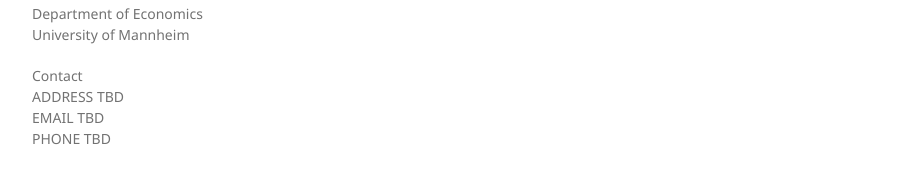
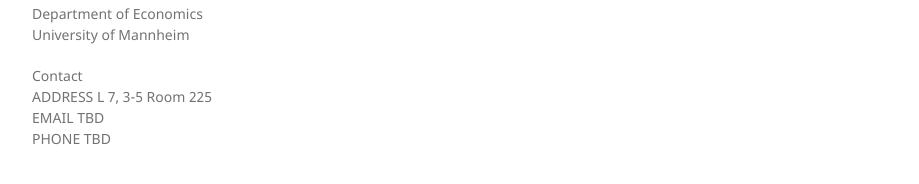
Before and after one commit to kimdukgyoo/kimdukgyoo.github.io, a Jekyll site: the page built from index.md, in a window 1280 px wide. Shown: the part 555-739 px from the top of the page, without its empty margins (178-1097 px from the left). Built offline with Jekyll 4.4.1, drawn with Linux system fonts in a browser that asks for light colours; our own code applies the rules of GitHub Pages for plain Markdown files.

Commit message:
Update default.html

```diff
--- a/_layouts/default.html
+++ b/_layouts/default.html
@@ -21,7 +21,7 @@
         <h3><a href="./teaching"> Teaching </a></h3>
         <div style="display:inline;float:center"><img border="0" height="250" src="./profile.JPG"></div>
         <p>Department of Economics<br>University of Mannheim</p>
-        <p>Contact <br> ADDRESS TBD <br> EMAIL TBD <br> PHONE TBD</p>
+        <p>Contact <br> ADDRESS L 7, 3-5 Room 225 <br> EMAIL TBD <br> PHONE TBD</p>
 
 <!--
         {% if site.github.is_project_page %}
```
